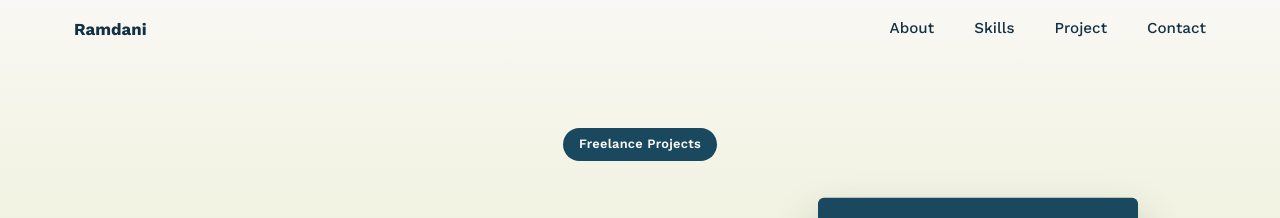
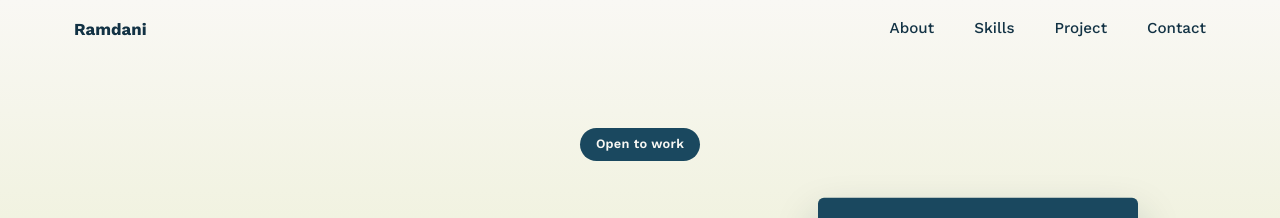
Before and after one commit to ramdani1202/Ramdani, a React (Vite) app: page / in a window 1280 px wide. Shown: the top 218 px of the page. Built offline with nearby package versions, Linux system fonts and the light colour scheme.

Commit message:
Update Hero.jsx

```diff
--- a/src/components/Hero.jsx
+++ b/src/components/Hero.jsx
@@ -4,7 +4,7 @@ export default function Hero() {
   return (
     <section id="top" className="hero">
       <div className="hero__inner">
-        <div className="hero__badge">Freelance Projects</div>
+        <div className="hero__badge">Open to work</div>
 
         <div className="hero__stage">
           <h1 className="hero__name">{profile.name}</h1>
```
